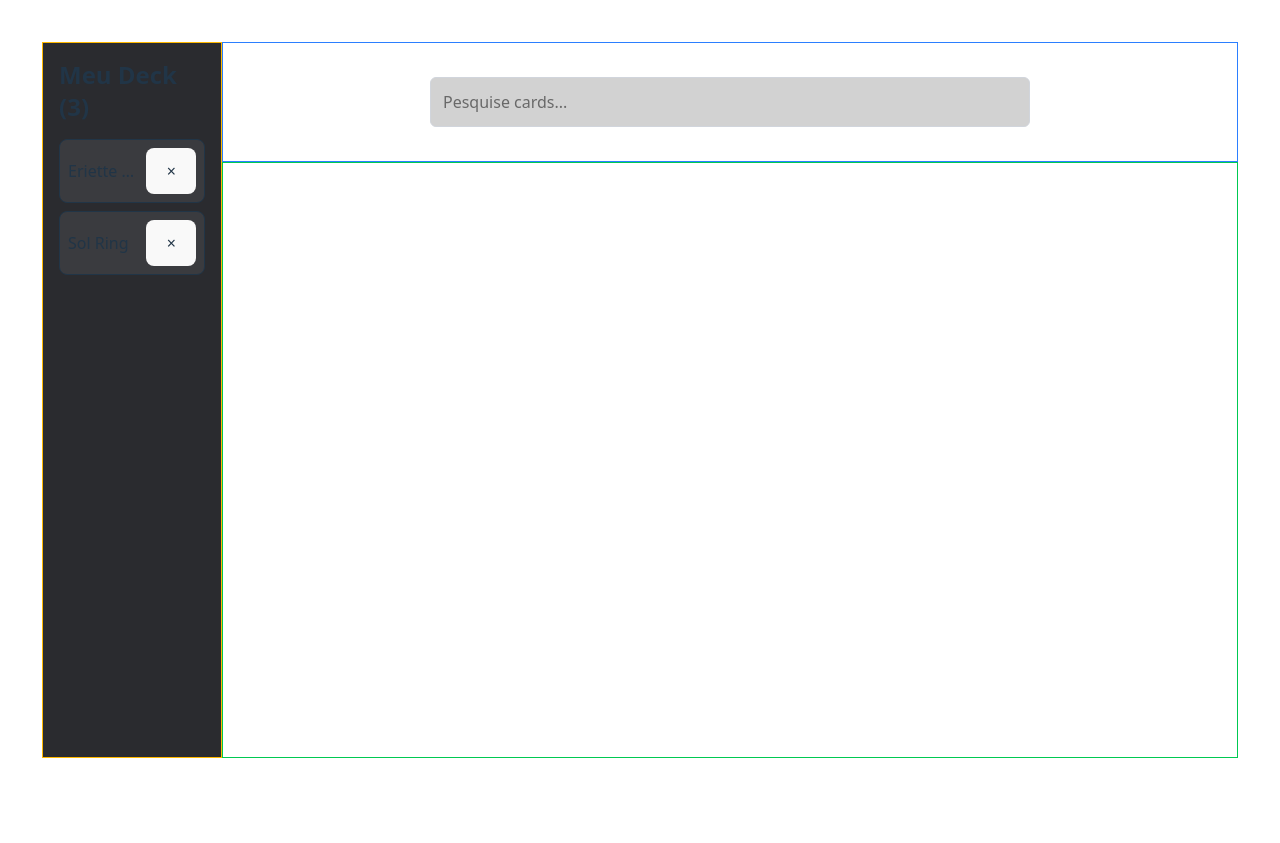
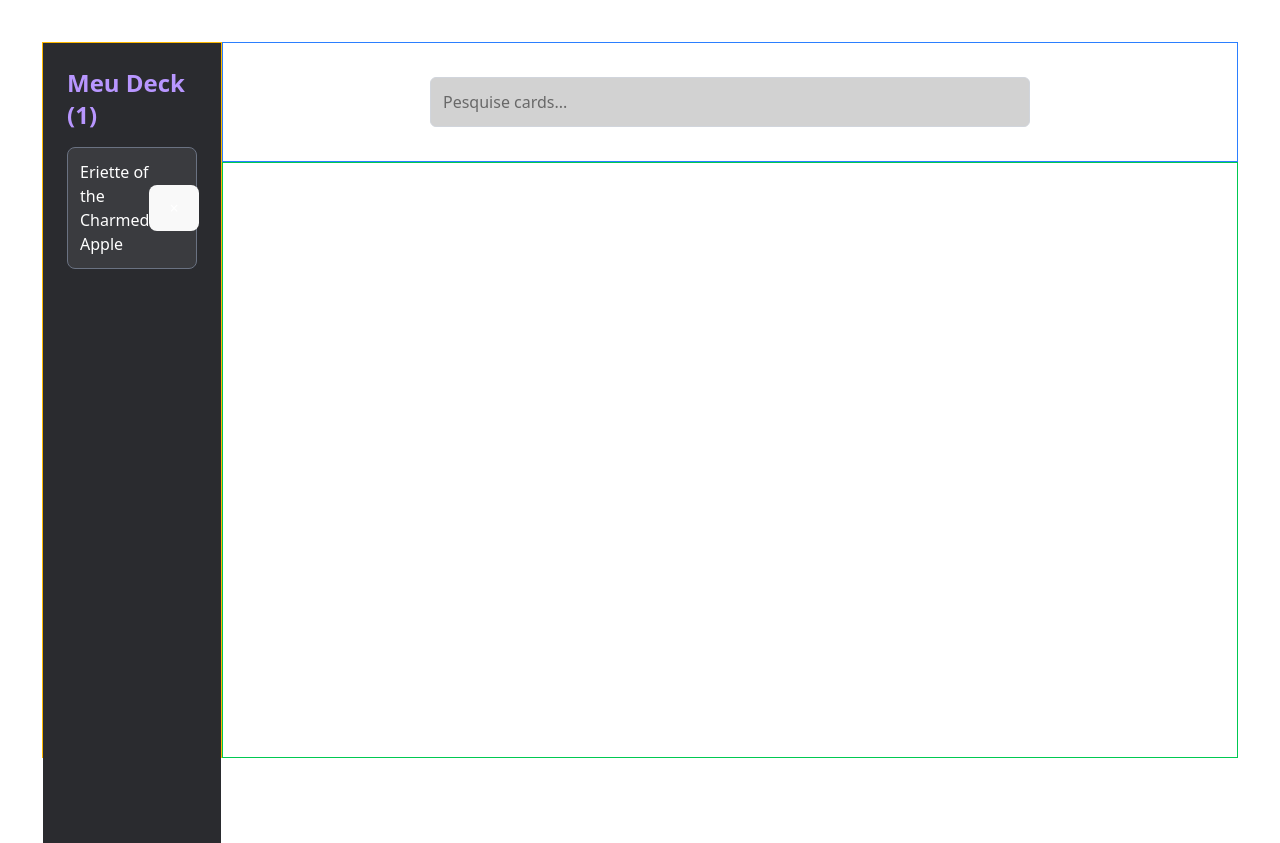
Before and after one commit to valentimdev/mtg_deck_builder_front, a React (Vite) app: page / in a window 1280 px wide. Before the commit the page ends 800 px from the top, so only its background shows below. Built offline with nearby package versions, Linux system fonts and the light colour scheme.

Commit message:
teste mockado

```diff
--- a/src/components/DeckList.tsx
+++ b/src/components/DeckList.tsx
@@ -1,10 +1,13 @@
-import React, { useState } from 'react'; // Precisamos do useState para guardar os dados
-
+import React, { useState, useEffect } from "react";
+import mockCard from "../data/mock.json"; // importa o JSON local
 
 type Card = {
   id: string;
   name: string;
   oracle_text?: string;
+  image_uris?: {
+    normal: string;
+  };
 };
 
 type DeckItem = {
@@ -12,66 +15,59 @@ type DeckItem = {
   quantity: number;
 };
 
-const mockDeckData: DeckItem[] = [
-  {
-    card: { id: 'eriette-id', name: 'Eriette of the Charmed Apple', oracle_text: '...' },
-    quantity: 1
-  },
-  {
-    card: { id: 'sol-ring-id', name: 'Sol Ring', oracle_text: 'T: Add {C}{C}.' },
-    quantity: 2
-  }
-];
+function DeckList() {
+  const [cards, setCards] = useState<DeckItem[]>([]);
+  const [hoveredCardId, setHoveredCardId] = useState<string | null>(null);
 
-function DeckList() {
+  useEffect(() => {
+    // Simula carregamento inicial
+    const deckData: DeckItem[] = [{ card: mockCard as Card, quantity: 1 }];
+    setCards(deckData);
+  }, []);
 
-  const [cards, setCards] = useState(mockDeckData);
-  const [stats, setStats] = useState(null); // (Deixamos os stats nulos por enquanto)
-  const [isLoading, setIsLoading] = useState(false); // (Fingimos que já carregou)
+  const handleRemove = (card: Card) => {
+    setCards((prev) => prev.filter((item) => item.card.id !== card.id));
+  };
 
-  const totalCards = cards.reduce((total, item) => total + item.quantity, 0);
-
-
-
-  const handleRemove = (card: Card) => console.log('Remover:', card.name);
+  const totalCards = cards.reduce((acc, item) => acc + item.quantity, 0);
 
   return (
-    <div className="p-4 h-full bg-[#2a2b2f] text-[--text-dark] flex flex-col">
-      <h2 className="text-2xl font-bold text-[--color-secondary] mb-4">
+    <div className="relative flex flex-col h-screen bg-[#2a2b2f] text-white p-6">
+      <h2 className="text-2xl font-bold text-[#b896ff] mb-4">
         Meu Deck ({totalCards})
       </h2>
 
+      <ul className="space-y-3">
+        {cards.map((deckItem) => (
+          <li
+            key={deckItem.card.id}
+            className="relative flex justify-between items-center p-3 bg-[#3a3b3f] rounded-lg border border-gray-500 cursor-pointer"
+            onMouseEnter={() => setHoveredCardId(deckItem.card.id)}
+            onMouseLeave={() => setHoveredCardId(null)}
+          >
+            <span>{deckItem.card.name}</span>
+
+            <button
+              onClick={() => handleRemove(deckItem.card)}
+              className="px-2 py-0.5 rounded bg-red-600 hover:bg-red-700 text-lg font-bold"
+            >
+              &times;
+            </button>
 
 
-
-
-      <div className="flex-1 overflow-y-auto">
-        {isLoading ? (
-          <p>Carregando...</p>
-        ) : cards.length === 0 ? (
-          <p>Seu deck está vazio.</p>
-        ) : (
-
-          <ul className="space-y-2">
-            {cards.map((deckItem) => (
-              <li
-                key={deckItem.card.id}
-                className="flex justify-between items-center p-2 bg-[#3a3b3f] rounded-lg border border-[--color-tertiary]"
-              >
-                <div className="overflow-hidden whitespace-nowrap overflow-ellipsis pr-2">
-                  <span>
-                    {deckItem.card.name}
-                  </span>
+            {hoveredCardId === deckItem.card.id &&
+              deckItem.card.image_uris?.normal && (
+                <div className="absolute left-[110%] top-1/2 -translate-y-1/2 z-50">
+                  <img
+                    src={deckItem.card.image_uris.normal}
+                    alt={deckItem.card.name}
+                    className="w-48 rounded-lg shadow-2xl border border-gray-600"
+                  />
                 </div>
-
-                <div className="flex items-center space-x-1 flex-shrink-0">
-                  <button onClick={() => handleRemove(deckItem.card)} className="px-2 py-0.5 rounded bg-red-600 hover:bg-red-700 text-lg font-bold"> &times; </button>
-                </div>
-              </li>
-            ))}
-          </ul>
-        )}
-      </div>
+              )}
+          </li>
+        ))}
+      </ul>
     </div>
   );
 }
```
Also changed, not shown: src/data/mock.json (renamed from src/mock.json).
